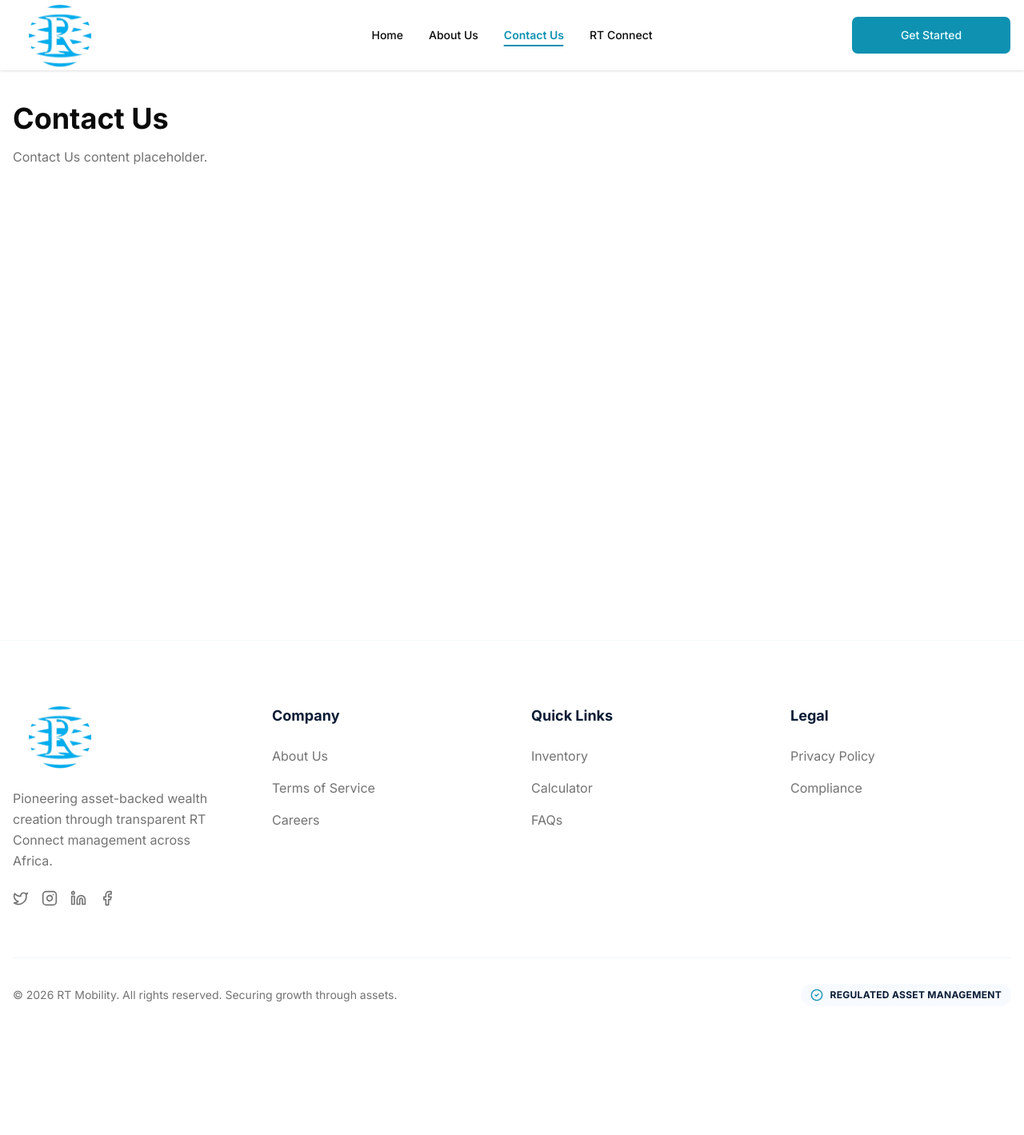
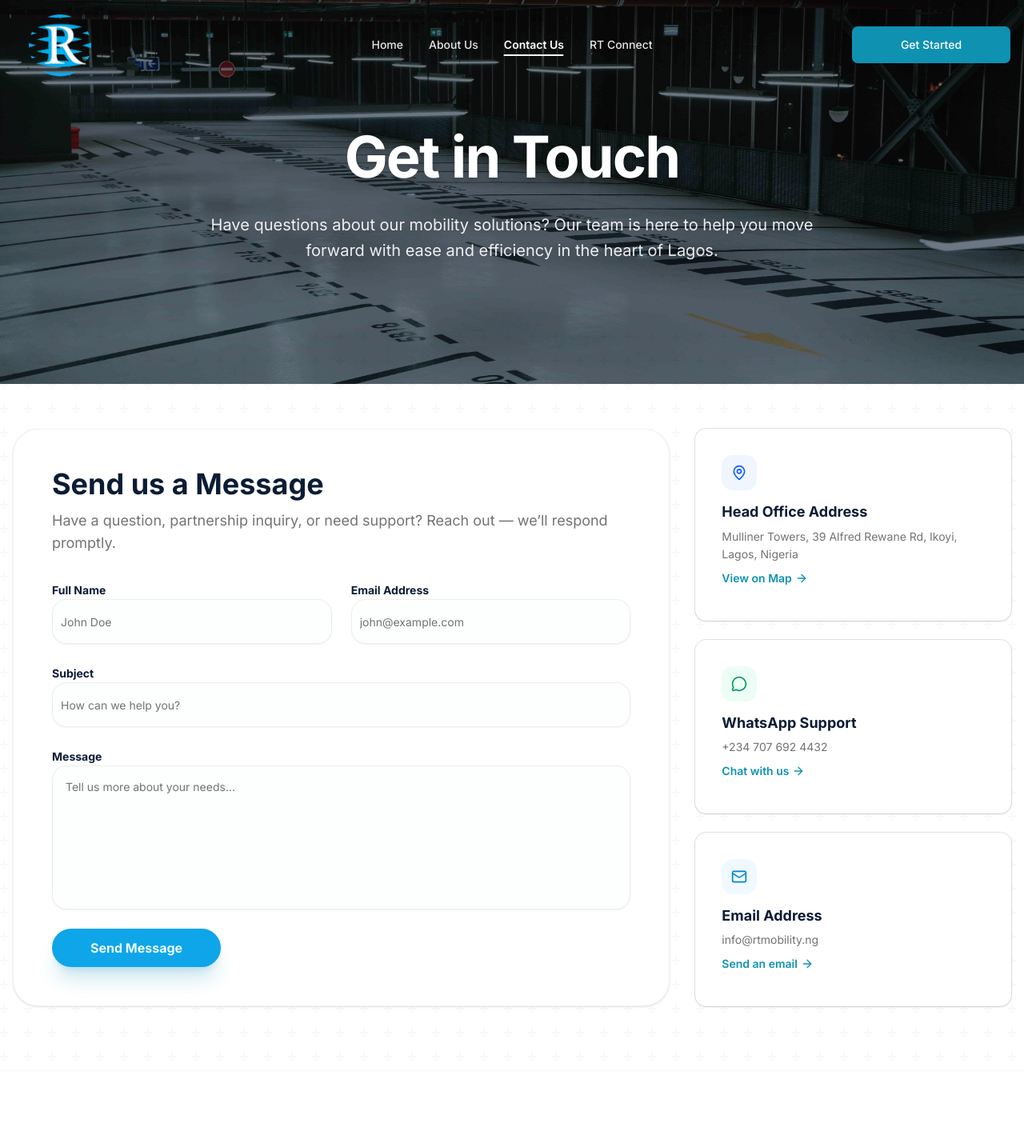
Before and after one commit to OlusanyaAyomide/Rt-mobilities-website, a Next.js app: page /contact in a window 1280 px wide. Shown: the top 1419 px of the page at 80% size. Before the commit the page ends 1298 px from the top, so only its background shows below. Built offline with nearby package versions, Linux system fonts and the light colour scheme.

Commit message:
add-about-us-first

```diff
--- a/app/contact/page.tsx
+++ b/app/contact/page.tsx
@@ -1,8 +1,26 @@
+import ContactHero from "@/components/contact/ContactHero";
+import ContactForm from "@/components/contact/ContactForm";
+import ContactInfo from "@/components/contact/ContactInfo";
+
 export default function ContactPage() {
   return (
-    <div className="container mx-auto px-4 py-20 pt-32">
-      <h1 className="text-4xl font-bold mb-4">Contact Us</h1>
-      <p className="text-muted-foreground">Contact Us content placeholder.</p>
-    </div>
+    <main className="min-h-screen">
+      <ContactHero />
+
+      <section className="relative py-20 -mt-16 z-20">
+        <div className="absolute inset-0 z-0 opacity-[0.5] bg-pattern-plus" />
+
+        <div className="container relative z-10 mx-auto px-4 mt-10">
+          <div className="grid grid-cols-1 lg:grid-cols-3 gap-8 max-w-7xl mx-auto items-stretch">
+            <div className="lg:col-span-2">
+              <ContactForm />
+            </div>
+            <div className="lg:col-span-1">
+              <ContactInfo />
+            </div>
+          </div>
+        </div>
+      </section>
+    </main>
   );
 }
--- /dev/null
+++ b/components/contact/ContactForm.tsx
@@ -0,0 +1,63 @@
+"use client";
+
+import { useInView } from "react-intersection-observer";
+import { cn } from "@/lib/utils";
+import { Button } from "@/components/ui/button";
+import { Input } from "@/components/ui/input";
+import { Textarea } from "@/components/ui/textarea";
+
+export default function ContactForm() {
+  const { ref, inView } = useInView({
+    triggerOnce: true,
+    threshold: 0.1,
+  });
+
+  return (
+    <div
+      ref={ref}
+      className={cn(
+        "bg-white rounded-[2rem] p-8 md:p-12 shadow-sm border border-border/50 transition-all duration-1000 ease-out transform h-full flex flex-col",
+        inView ? "opacity-100 translate-y-0" : "opacity-0 translate-y-12"
+      )}
+    >
+      <div className="space-y-8 flex-1">
+        <div>
+          <h2 className="text-3xl md:text-4xl font-bold text-primary-deep mb-3">Send us a Message</h2>
+          <p className="text-muted-foreground text-lg">
+            Have a question, partnership inquiry, or need support? Reach out — we’ll respond promptly.
+          </p>
+        </div>
+
+        <form className="space-y-6" onSubmit={(e) => e.preventDefault()}>
+          <div className="grid grid-cols-1 md:grid-cols-2 gap-6">
+            <div className="space-y-2.5">
+              <label className="text-sm font-bold text-primary-deep">Full Name</label>
+              <Input placeholder="John Doe" className="h-14 rounded-2xl border-border/60 focus-visible:ring-primary/20 bg-slate-50/30" />
+            </div>
+            <div className="space-y-2.5">
+              <label className="text-sm font-bold text-primary-deep">Email Address</label>
+              <Input type="email" placeholder="john@example.com" className="h-14 rounded-2xl border-border/60 focus-visible:ring-primary/20 bg-slate-50/30" />
+            </div>
+          </div>
+
+          <div className="space-y-2.5">
+            <label className="text-sm font-bold text-primary-deep">Subject</label>
+            <Input placeholder="How can we help you?" className="h-14 rounded-2xl border-border/60 focus-visible:ring-primary/20 bg-slate-50/30" />
+          </div>
+
+          <div className="space-y-2.5">
+            <label className="text-sm font-bold text-primary-deep">Message</label>
+            <Textarea
+              placeholder="Tell us more about your needs..."
+              className="min-h-[180px] rounded-2xl border-border/60 focus-visible:ring-primary/20 bg-slate-50/30 resize-none p-4"
+            />
+          </div>
+
+          <Button className="w-full md:w-auto px-12 h-14 rounded-full text-base font-bold shadow-xl shadow-primary/20 hover:scale-105 active:scale-95 transition-all bg-[#0EA5E9] hover:bg-[#0EA5E9]/90 border-none">
+            Send Message
+          </Button>
+        </form>
+      </div>
+    </div>
+  );
+}
--- /dev/null
+++ b/components/contact/ContactHero.tsx
@@ -0,0 +1,33 @@
+"use client";
+
+import Image from "next/image";
+
+export default function ContactHero() {
+  return (
+    <section className="relative min-h-[60vh] w-full overflow-hidden flex items-center justify-center">
+      {/* Background Image */}
+      <Image
+        src="/garage.jpg"
+        alt="Contact Us Hero Background"
+        fill
+        className="object-cover"
+        priority
+      />
+
+      {/* Overlay - Primary Deep Color matching About page */}
+      <div className="absolute inset-0 bg-primary-deep/40 mix-blend-multiply" />
+      <div className="absolute inset-0 bg-black/20" />
+
+      {/* Content */}
+      <div className="relative z-10 container mx-auto px-4 text-center text-white">
+        <h1 className="text-4xl md:text-6xl lg:text-7xl font-bold mb-6 tracking-tight leading-tight drop-shadow-lg animate-fade-in-up">
+          Get in Touch
+        </h1>
+
+        <p className="text-lg md:text-xl max-w-3xl mx-auto text-white/90 leading-relaxed drop-shadow-md animate-fade-in-up animation-delay-200">
+          Have questions about our mobility solutions? Our team is here to help you move forward with ease and efficiency in the heart of Lagos.
+        </p>
+      </div>
+    </section>
+  );
+}
--- /dev/null
+++ b/components/contact/ContactInfo.tsx
@@ -0,0 +1,71 @@
+"use client";
+
+import { useInView } from "react-intersection-observer";
+import { cn } from "@/lib/utils";
+import { Mail, MessageCircle, MapPin, ArrowRight } from "lucide-react";
+import CardWrapper from "@/components/landing/CardWrapper";
+
+const contactDetails = [
+  {
+    title: "Head Office Address",
+    value: "Mulliner Towers, 39 Alfred Rewane Rd, Ikoyi, Lagos, Nigeria",
+    icon: MapPin,
+    action: "View on Map",
+    color: "bg-blue-50 text-blue-600",
+  },
+  {
+    title: "WhatsApp Support",
+    value: "+234 707 692 4432",
+    icon: MessageCircle,
+    action: "Chat with us",
+    color: "bg-emerald-50 text-emerald-600",
+  },
+  {
+    title: "Email Address",
+    value: "info@rtmobility.ng",
+    icon: Mail,
+    action: "Send an email",
+    color: "bg-sky-50 text-sky-600",
+  },
+];
+
+export default function ContactInfo() {
+  const { ref, inView } = useInView({
+    triggerOnce: true,
+    threshold: 0.1,
+  });
+
+  return (
+    <div ref={ref} className="grid grid-cols-1 gap-6 h-full">
+      {contactDetails.map((item, index) => {
+        const Icon = item.icon;
+        return (
+          <div
+            key={index}
+            className={cn(
+              "transition-all duration-1000 ease-out transform h-full",
+              inView ? "opacity-100 translate-y-0" : "opacity-0 translate-y-12"
+            )}
+            style={{ transitionDelay: `${index * 150}ms` }}
+          >
+            <CardWrapper className="p-8 border-transparent bg-white shadow-sm flex flex-col items-start gap-4 group h-full justify-between">
+              <div className="space-y-4 w-full">
+                <div className={cn("inline-flex p-3 rounded-xl shrink-0 transition-transform group-hover:scale-110", item.color)}>
+                  <Icon className="w-5 h-5" />
+                </div>
+                <div className="space-y-2">
+                  <h3 className="font-bold text-primary-deep text-lg leading-tight">{item.title}</h3>
+                  <p className="text-muted-foreground text-sm leading-relaxed">{item.value}</p>
+                </div>
+              </div>
+              <button className="text-primary text-sm font-semibold flex items-center gap-1 group/btn hover:underline mt-2">
+                {item.action}
+                <ArrowRight className="w-4 h-4 transition-transform group-hover/btn:translate-x-1" />
+              </button>
+            </CardWrapper>
+          </div>
+        );
+      })}
+    </div>
+  );
+}
--- a/components/landing/Header.tsx
+++ b/components/landing/Header.tsx
@@ -14,7 +14,7 @@ export default function Header() {
   const pathname = usePathname();
 
   // Pages where the header should start transparent and become solid on scroll
-  const transparentHeaderPaths = ["/", "/about"];
+  const transparentHeaderPaths = ["/", "/about", "/contact"];
   const isTransparentPage = transparentHeaderPaths.includes(pathname);
 
   useEffect(() => {
@@ -37,7 +37,7 @@ export default function Header() {
     { name: "Home", href: "/" },
     { name: "About Us", href: "/about" },
     { name: "Contact Us", href: "/contact" },
-    { name: "RT Connect", href: "/inventory" },
+    { name: "RT Connect", href: "/rt-connect" },
   ];
 
   // Determine effective style
```
Also changed, not shown: app/rt-connect/page.tsx (renamed from app/inventory/page.tsx), public/garage.jpg (added).
